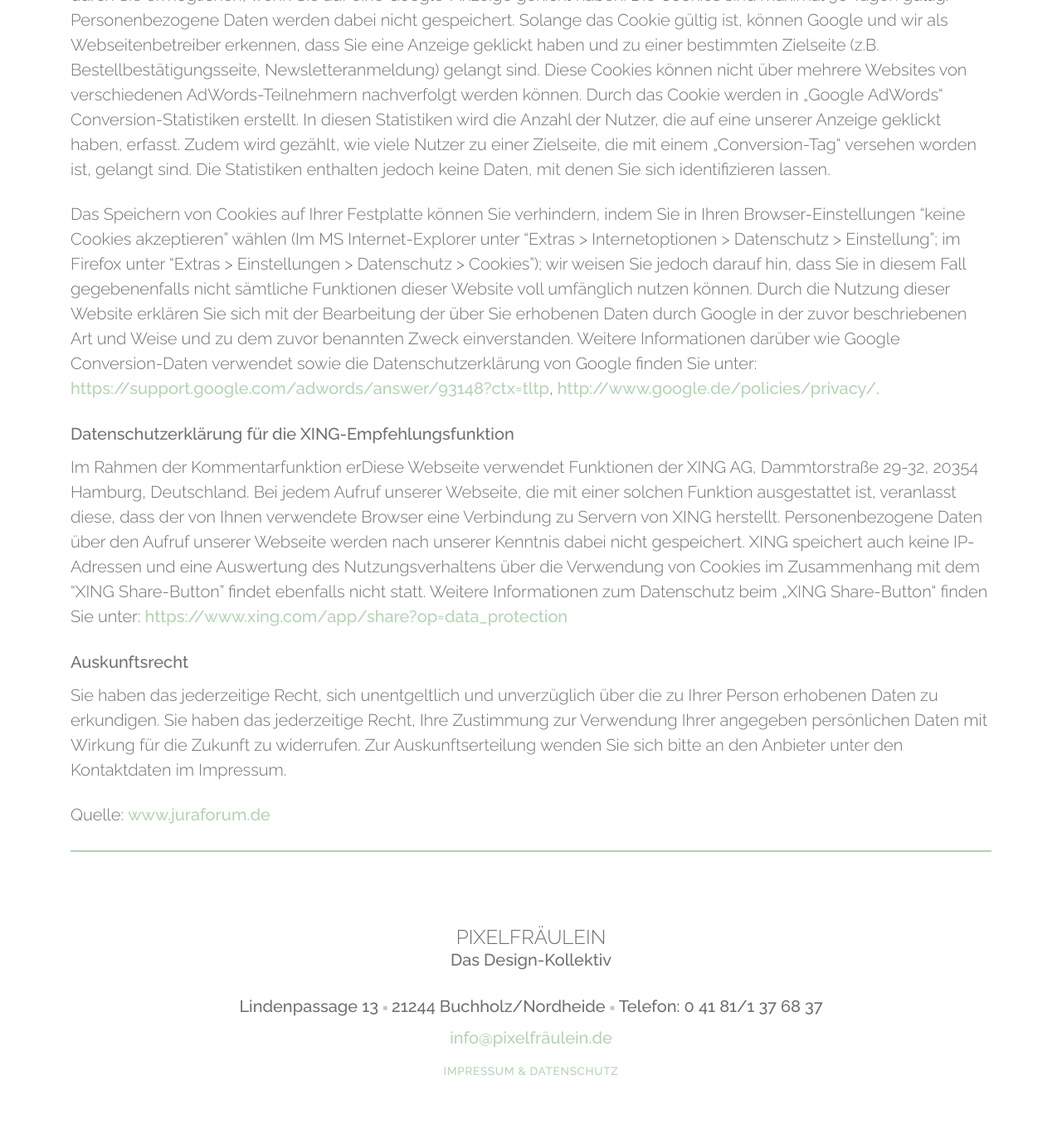
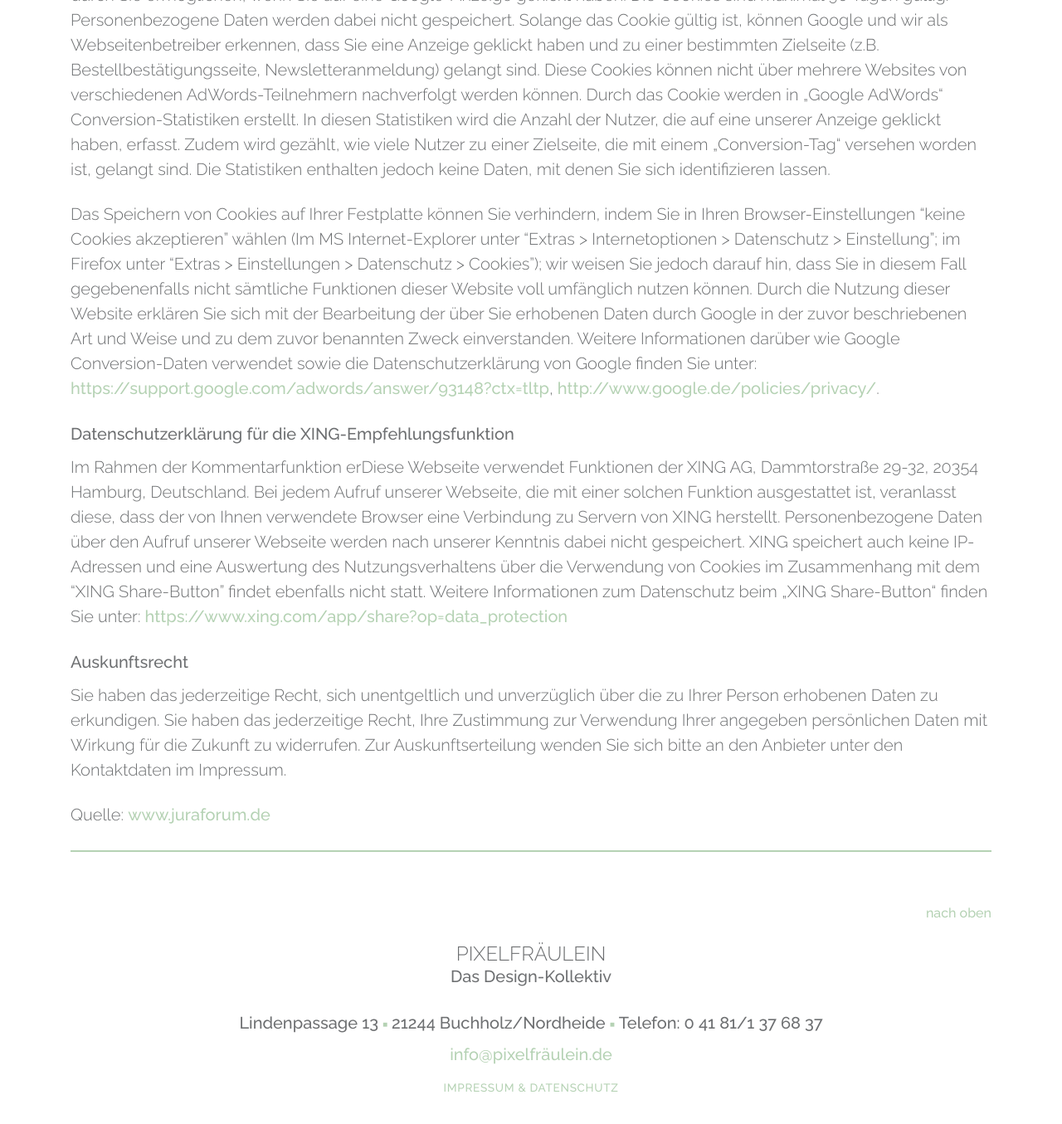
Before and after one commit to nielsnuebel/pixelfraeulein, a Jekyll site: the page built from impressum.md, in a window 1280 px wide and 1400 px high, scrolled down 6561 px. Shown: the top 1355 px of the window at 83% size. Built offline with Jekyll 4.4.1, drawn with Linux system fonts in a browser that asks for light colours; nearby versions of some CDN libraries.

Commit message:
Add 'nach oben' button and fix typos

```diff
--- a/_config.yml
+++ b/_config.yml
@@ -41,7 +41,7 @@ social:
 
 - name: Facebook
   icon: "&#xf09a;"
-  link: https://www.facebook.com/
+  link: https://www.facebook.com/pixelfraeulein
 
 - name: Xing
   icon: "&#xf168;"
@@ -85,10 +85,10 @@ services:
 
   - type: Social Media
     service:
-      - "Facebook:"
+      - Facebook
       - Community Management
       - Apps
-      - Flyer
       - Kampagnen
       - Postings
       - "&nbsp;"
+      - "&nbsp;"
--- a/_includes/footer.html
+++ b/_includes/footer.html
@@ -1,5 +1,9 @@
 <footer class="site-footer">
   <div class="container">
+
+    <a href="#top"><span class="top">nach oben</span></a>
+
+    <div class="clearfix"></div>
 
     <hgroup>
       <h1>Pixelfräulein</h1>
--- a/_includes/header.html
+++ b/_includes/header.html
@@ -1,7 +1,7 @@
 <header class="site-header">
   <div class="container">
 
-    <nav class="navbar">
+    <nav class="navbar" id="top">
 
       <button class="navbar-toggler hidden-lg-up" type="button" data-toggle="collapse" data-target="#siteNav">
         &#9776;
--- a/_includes/how.html
+++ b/_includes/how.html
@@ -11,7 +11,7 @@
         <span class="numbox">1</span>
         <h2>Beratung &amp; Planung</h2>
         <p>
-          Wir möchten Sie und Ihr Produkt kennenlernen und Ihnen zeigen was wir können. Gemeinsam stellen wir die effektivsten Werbemaßnahmen zu einem Paket zusammen.
+          Wir möchten Sie und Ihr Produkt kennenlernen und Ihnen zeigen, was wir können. Gemeinsam stellen wir die effektivsten Werbemaßnahmen zu einem Paket zusammen.
         </p>
       </div>
 
--- a/_includes/portfolio.html
+++ b/_includes/portfolio.html
@@ -4,7 +4,7 @@
     <div class="col-sm-6 col-sm-offset-6">
 
       <h1><em>Das</em> Portfolio<br>der Fräuleins</h1>
-      <a href="https://www.tumblr.com/" target="_blank" title="Portfolio">Hier entlang</a>
+      <a href="http://thepixelfraeulein.tumblr.com/" target="_blank" title="Portfolio">Hier entlang</a>
 
     </div>
   </div>
--- a/_sass/layout/_footer.scss
+++ b/_sass/layout/_footer.scss
@@ -1,6 +1,10 @@
 .site-footer {
   @include vertical-padding(1.5rem);
   font-weight: $medium;
+
+  a:focus {
+    color: $primary;
+  }
 
   & hgroup {
     margin-bottom: 1.5rem;
@@ -20,8 +24,24 @@
     @include vertical-padding(0.25rem);
   }
 
+  & .top {
+    float: right;
+    font-size: 1rem;
+    position: relative;
+    top: -1.5rem;
+
+    &:before {
+      content: "\f10e";
+      font-family: "ionicons";
+      margin-right: 7.5px;
+    }
+
+    @media (min-width: 768px) {
+    }
+  }
+
   & ul li {
-    @media (min-width: 32em) {
+    @media (min-width: 768px) {
       display: inline-block;
 
       &+li:before {
```
